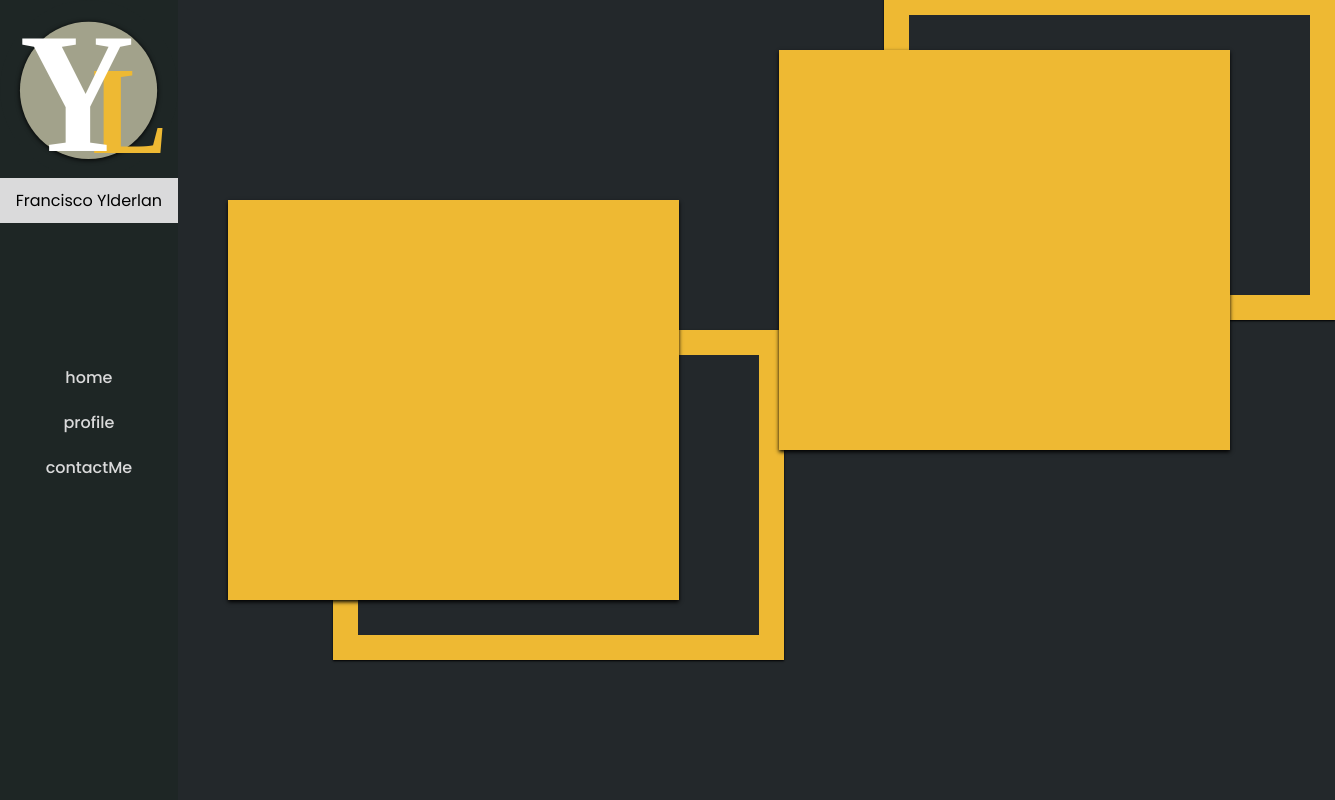
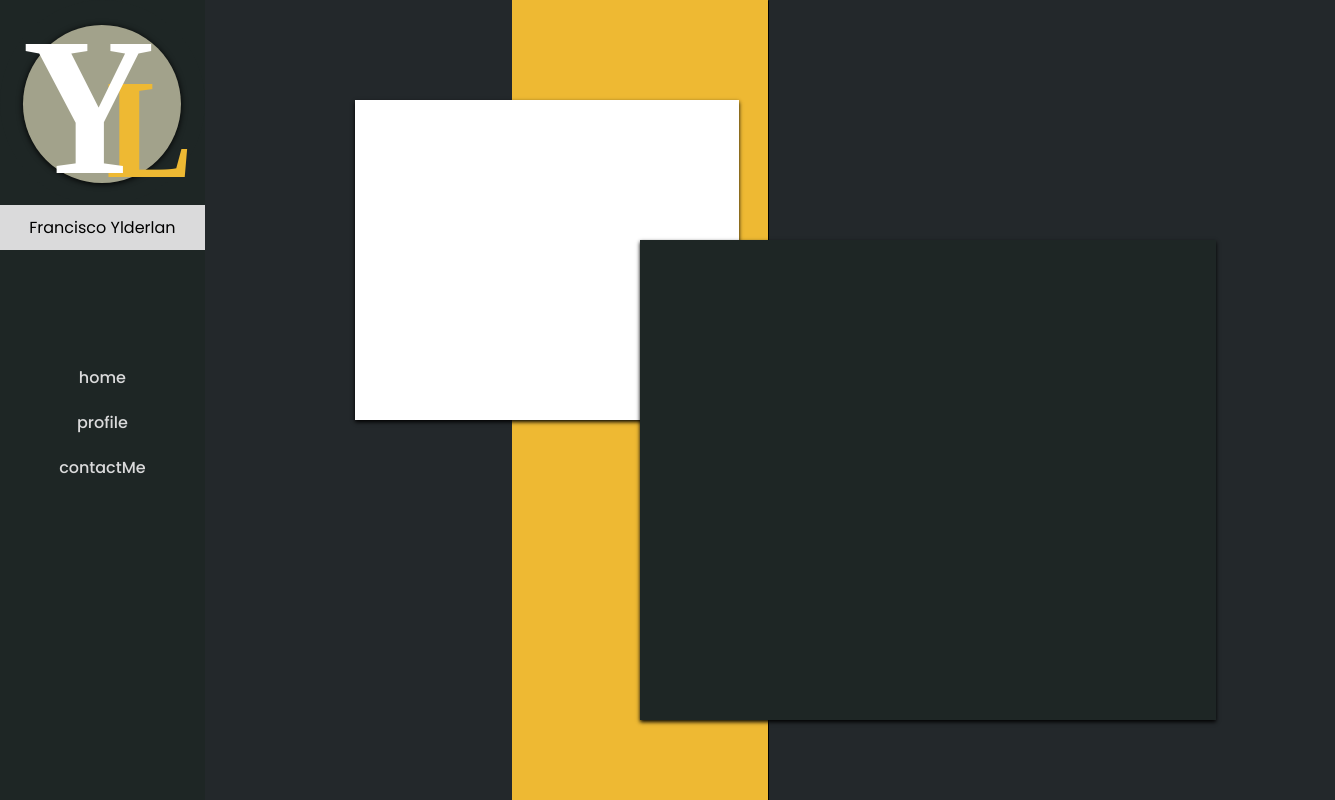
Before and after one commit to FranciscoYlderlan/ylderlan, a React (Vite) app: page / in a window 1280 px wide. Shown: the whole page, 1335 px wide, since content can reach past the window. Built offline with nearby package versions, Linux system fonts and the light colour scheme.

Commit message:
Changed design of home

```diff
--- a/src/components/Content/styles.js
+++ b/src/components/Content/styles.js
@@ -2,32 +2,17 @@ import styled from "styled-components";
 
 export const Container = styled.div`
 
-    border: solid 25px ${({theme}) => theme.COLORS.DARK_YELLOW};
-    /* background-color: ${({theme}) => theme.COLORS.BACKGROUND_800} ; */
-    background-color: ${({theme}) => theme.COLORS.DARK_YELLOW};
+    /* border: solid 25px ${({theme}) => theme.COLORS.DARK_YELLOW}; */
+    background-color: ${({theme}) => theme.COLORS.BACKGROUND_700} ;
+    /* background-color: ${({theme}) => theme.COLORS.DARK_YELLOW}; */
+    position: absolute;
+    /* position: relative; */
+    height: 60vh;
+    width: 45%;
+    left: 50%;
+    bottom: 10%;
 
-    position: relative;
-    height: 50vh;
-    width: 40%;
-    margin: 50px;
+    align-self:center;
+    box-shadow: 0px 2px 4px black;
 
-    align-self:start;
-
-    box-shadow: 0px 2px 4px black;
-    /* filter:drop-shadow(0px 2px 4px black);   */
-    &::before {
-        content: "";
-        border: solid 25px ${({theme}) => theme.COLORS.DARK_YELLOW};
-        /* background: ${({theme}) => theme.COLORS.DARK_YELLOW}; */
-        /* filter:drop-shadow(0px 0px 5px black); */
-
-        box-shadow: 0px 1px 2px black;
-
-        position: absolute;
-        left: 20%;
-        bottom: 30%;
-        width: 100%;
-        height: 80%;
-        z-index: -1;
-    }
 `;
--- a/src/components/Description/styles.js
+++ b/src/components/Description/styles.js
@@ -2,23 +2,24 @@ import styled from "styled-components";
 
 export const Container = styled.div`
 
-    border: solid 25px ${({theme}) => theme.COLORS.DARK_YELLOW};
-    background-color: ${({theme}) => theme.COLORS.DARK_YELLOW};
+    border: solid 25px  white;//${({theme}) => theme.COLORS.DARK_YELLOW};
+    background-color: white;//${({theme}) => theme.COLORS.DARK_YELLOW};
 
-    position: relative;
-    width: 40%;
-    height: 50vh;
-    margin: 50px;
+    /* position: relative; */
+    width: 30%;
+    height: 40vh;
+    margin: 100px 0px 0px 150px;
 
-    align-self: center;
+
+    align-self: start;
 
     box-shadow: 0px 2px 4px black;
     /* filter:drop-shadow(0px 2px 4px black);   */
-    &::before {
+    /* &::before {
         content: "";
         border: solid 25px ${({theme}) => theme.COLORS.DARK_YELLOW};
-        /* background: ${({theme}) => theme.COLORS.DARK_YELLOW}; */
-        /* filter:drop-shadow(0px 0px 5px black); */
+        background: ${({theme}) => theme.COLORS.DARK_YELLOW};
+        //filter:drop-shadow(0px 0px 5px black);
 
         box-shadow: 0px 1px 2px black;
 
@@ -28,5 +29,5 @@ export const Container = styled.div`
         width: 100%;
         height: 80%;
         z-index: -1;
-    }
+    } */
 `;
--- a/src/components/Menu/styles.js
+++ b/src/components/Menu/styles.js
@@ -5,8 +5,6 @@ export const Container = styled.div`
     grid-template-rows: 1fr 2fr;
     width: 16vw;
     background-color: ${({theme})=> theme.COLORS.BACKGROUND_700};
-
-
 
 `;
 export const Logotipo = styled.div`
--- a/src/pages/Home/styles.js
+++ b/src/pages/Home/styles.js
@@ -2,8 +2,26 @@ import styled from "styled-components";
 
 export const Container = styled.div`
     display: flex;
-
+    position: relative;
     width: 100vw;
     height: 100vh;
+    &::before {
+        position: absolute;
+
+        content: "";
+        /* border: solid 25px ${({theme}) => theme.COLORS.DARK_YELLOW}; */
+        background: ${({theme}) => theme.COLORS.DARK_YELLOW};
+        /* filter:drop-shadow(0px 0px 5px black); */
+
+        box-shadow: 1px 0.5px 0px black;
+
+        /* transform: rotate(90deg) scale(1.5); */
+
+        left: 40%;
+        bottom: 0%;
+        height: 100vh;
+        width: 20%;
+        z-index: -1;
+    }
 
 `;
```
